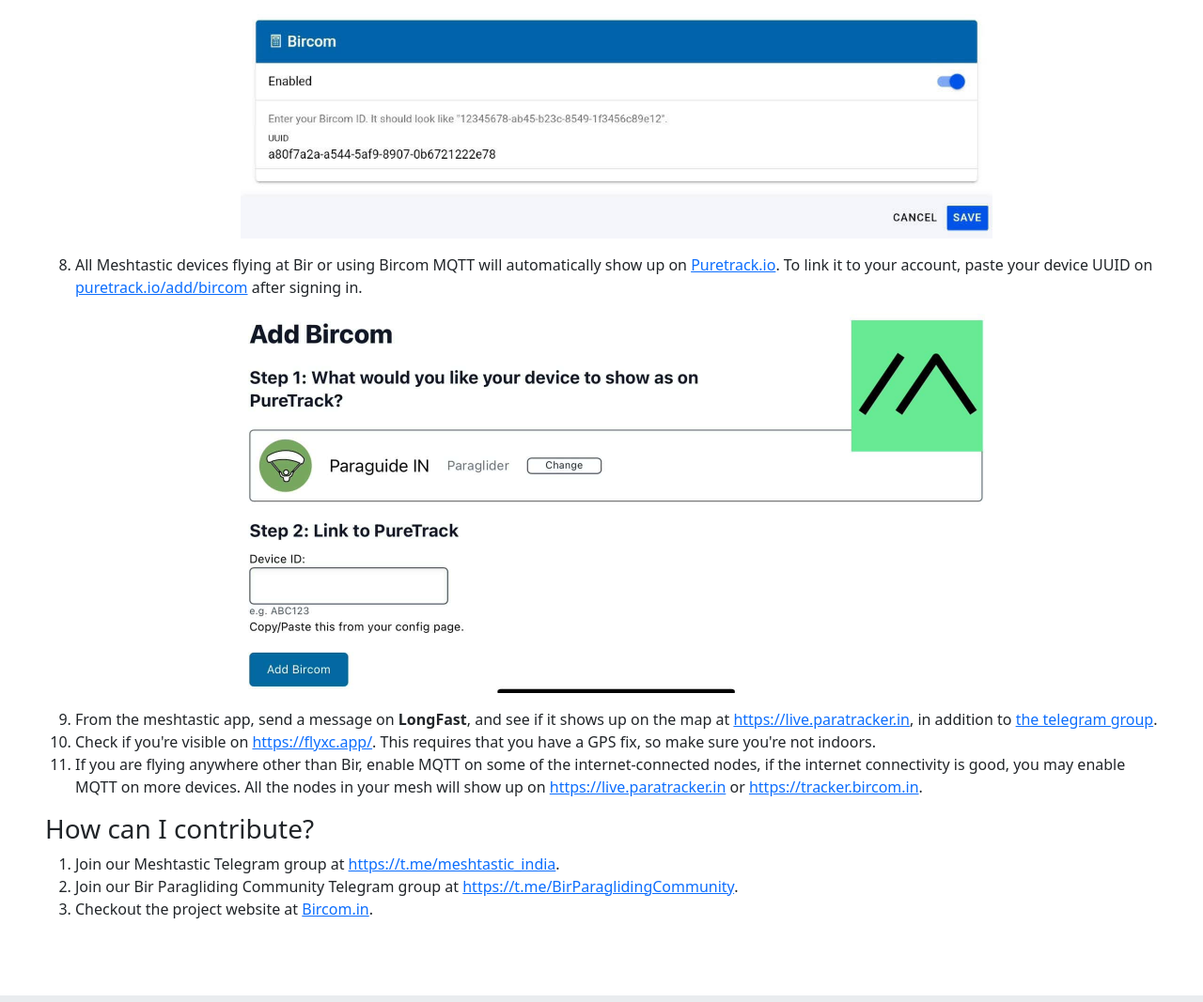
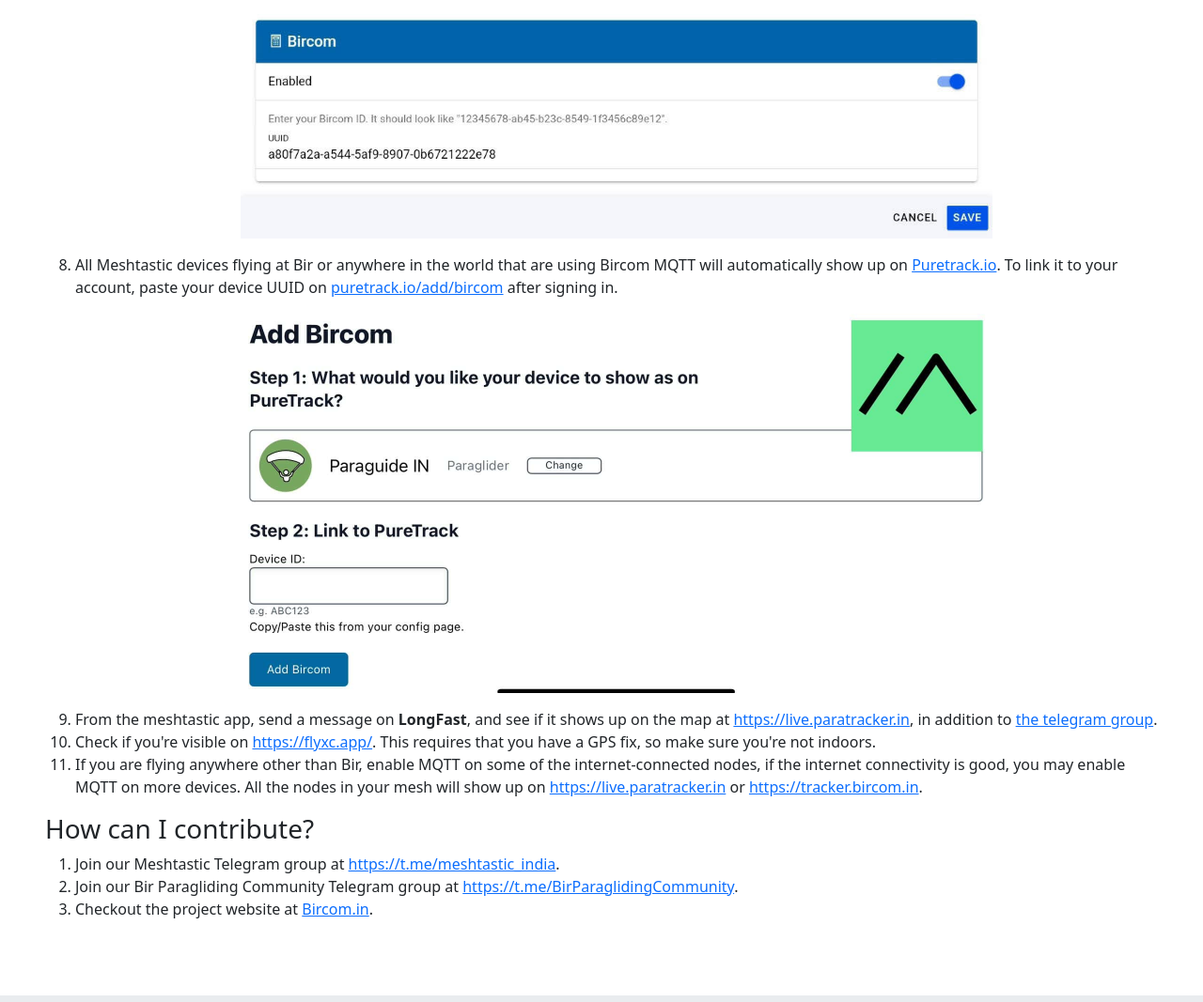
Before and after one commit to cyberorg/paratracker.in, a plain HTML site: page index.html in a window 1280 px wide. Shown: the part 1530-2597 px from the top of the page at 94% size. Drawn offline with nearby package versions, Linux system fonts and the light colour scheme.

Commit message:
anywhere in the world

```diff
--- a/index.html
+++ b/index.html
@@ -145,7 +145,7 @@
         <li>Find and copy your device UUID from <a href="https://live.paratracker.in">our tracker</a>, search for your node or locate it on the map. Please note that if you change LongName or ShortName or your device, a new UUID is generated, which will have to be updated on FlyXC.app or Puretrack.io.</li>
         <li>To show your device on <a href="https://flyxc.app">FlyXC.app</a>. Sign in with google account at <a href="https://flyxc.app/devices">https://flyxc.app/devices</a>, enable tracking, enable Bircom and enter your device UUID.
             <img src="images/flyxc-config.jpg" class="d-block mx-auto my-3" alt="Flyxc Setup" title="Flyxc Setup"></li>
-        <li>All Meshtastic devices flying at Bir or using Bircom MQTT will automatically show up on <a href="https://puretrack.io">Puretrack.io</a>. To link it to your account, paste your device UUID on <a href="https://puretrack.io/add/bircom">puretrack.io/add/bircom</a> after signing in.
+        <li>All Meshtastic devices flying at Bir or anywhere in the world that are using Bircom MQTT will automatically show up on <a href="https://puretrack.io">Puretrack.io</a>. To link it to your account, paste your device UUID on <a href="https://puretrack.io/add/bircom">puretrack.io/add/bircom</a> after signing in.
             <img src="images/puretrack-bircom.jpeg" class="d-block mx-auto my-3" alt="Puretrack.io Setup" title="Puretrack.io Setup"></li>
         <li>From the meshtastic app, send a message on <strong>LongFast</strong>, and see if it shows up on the map at <a href="https://live.paratracker.in">https://live.paratracker.in</a>, in addition to <a href="https://t.me/meshtastic_india/22">the telegram group</a>.</li>
         <li>Check if you're visible on <a href="https://flyxc.app/">https://flyxc.app/</a>. This requires that you have a GPS fix, so make sure you're not indoors.</li>
```
